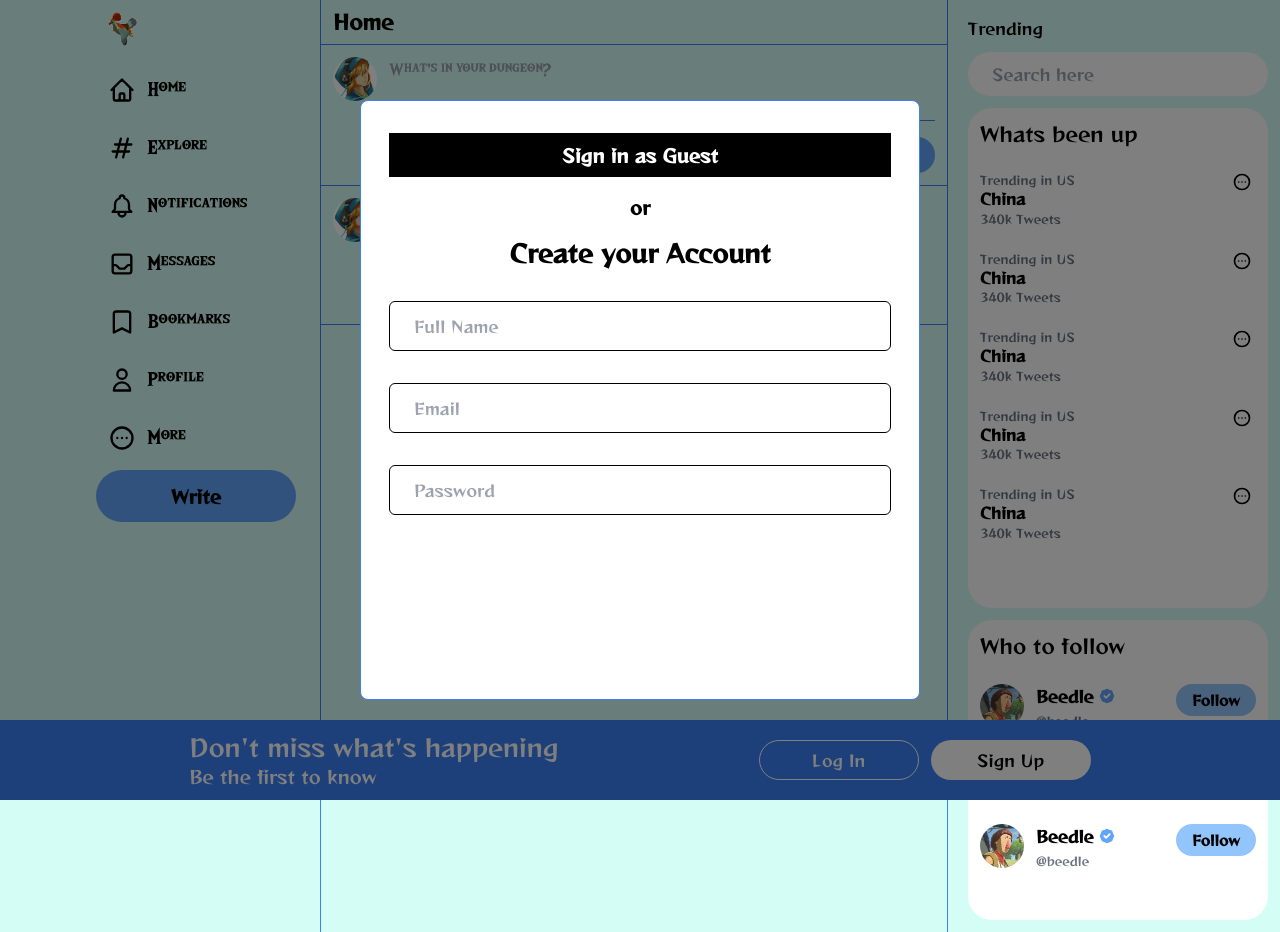
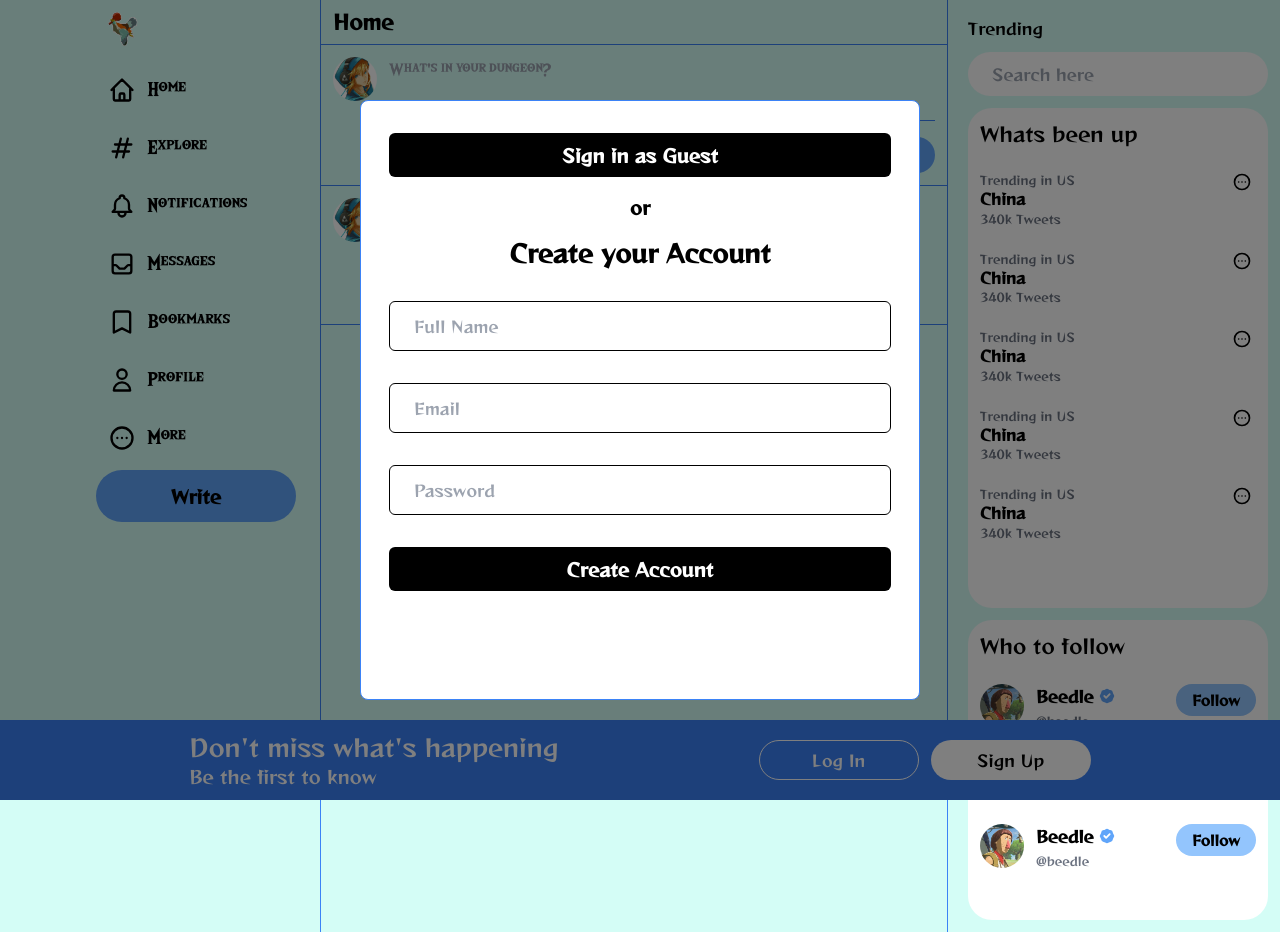
Before and after one commit to codingmster1/twitter_clone, a Next.js app: page / in a window 1280 px wide. Both pictures are taken after a click on the button "Sign Up". Built offline with nearby package versions, Linux system fonts and the light colour scheme.

Commit message:
sign up modal/screen complete

```diff
--- a/components/modals/SignupModal.js
+++ b/components/modals/SignupModal.js
@@ -27,7 +27,7 @@ export default function SignupModal() {
 
                     <div className="w-[90%] mt-8 flex flex-col" >
                         <button className="bg-black text-white w-full font-Quest font-bold
-                    text-lg p-2">
+                    text-lg p-2 rounded-md">
                             Sign in as Guest
                         </button>
                         <h1 className="text-center mt-4 font-bold font-Quest text-lg">or</h1>
@@ -43,6 +43,11 @@ export default function SignupModal() {
                             placeholder="Password"
                             className="h-10 mt-8 rounded-md bg-transparent border border-black p-6"
                             type={"password"} />
+
+                        <button className="bg-black text-white w-full font-Quest font-bold
+                    text-lg p-2 mt-8 rounded-md">
+                            Create Account
+                        </button>
                     </div>
                 </div>
 
```
